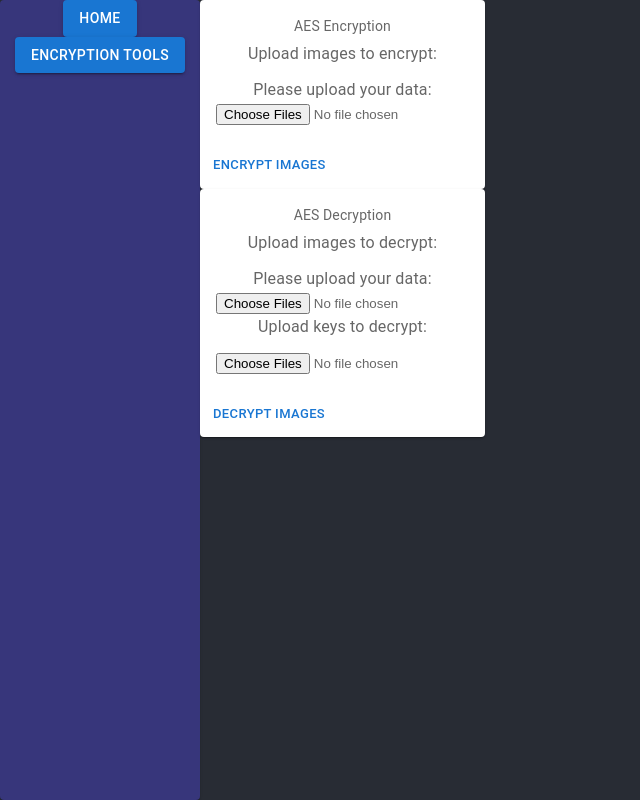
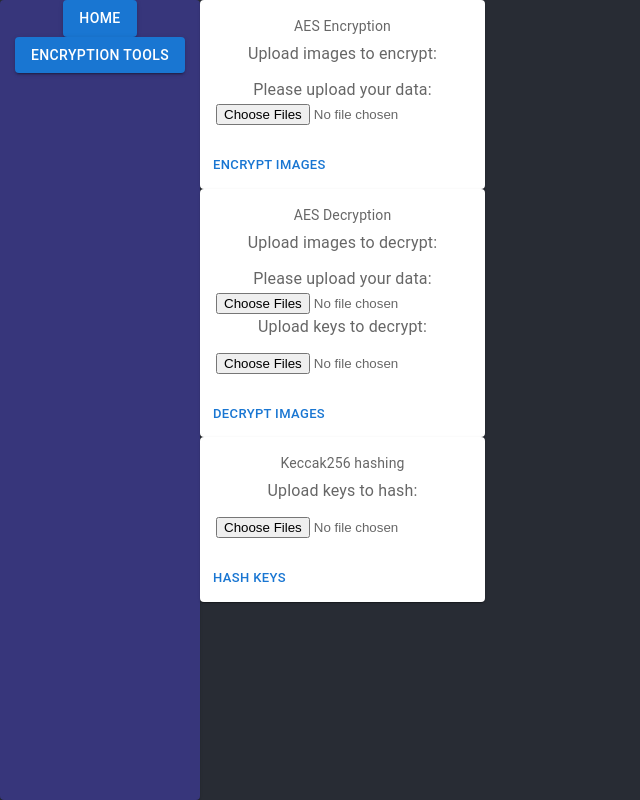
Before and after one commit to vbaraku/Dissertation, a React (Create React App) app: page /tools in a window 1280 px wide. Shown: the whole page, without its empty margins (0-640 px from the left). Built offline with nearby package versions, Linux system fonts and the light colour scheme.

Commit message:
added hashing keccak256

```diff
--- a/src/EncryptionTools.js
+++ b/src/EncryptionTools.js
@@ -7,6 +7,7 @@ import CardContent from "@mui/material/CardContent";
 import Button from "@mui/material/Button";
 import Typography from "@mui/material/Typography";
 import Grid from "@mui/material/Grid";
+import { ethers } from "ethers";
 
 import DialogContentText from "@mui/material/DialogContentText";
 
@@ -40,13 +41,10 @@ function EncryptionTools() {
       images.files.map(async (element) => {
         const key = new Uint8Array(16);
         window.crypto.getRandomValues(key);
-        const buffer = new Uint8Array(await element.arrayBuffer())
-        // console.log(buffer)
-        // const fileBytes = aesjs.utils.arrayBuffer.toBytes(buffer);
+        const buffer = new Uint8Array(await element.arrayBuffer());
         const ctr = new aesjs.ModeOfOperation.ctr(key);
         const encryptedFile = ctr.encrypt(buffer);
         const encryptedFileHex = aesjs.utils.hex.fromBytes(encryptedFile);
-        //console.log(encryptedFileHex);
         var keyHex = aesjs.utils.hex.fromBytes(key);
         keysArray.push(keyHex);
         encryptedFilesArray.push(encryptedFileHex);
@@ -84,8 +82,6 @@ function EncryptionTools() {
   async function decryptAES() {
     const key = await keys.files[0].text();
     let keyArray = key.split(",");
-    console.log("Key array");
-    console.log(keyArray);
     let decryptedFilesArray = new Array();
     await Promise.all(
       images.files.map(async (element, index) => {
@@ -94,17 +90,13 @@ function EncryptionTools() {
           aesjs.utils.hex.toBytes(keyArray[index])
         );
         const decryptedFile = ctr.decrypt(fileBytes);
-        console.log("DECRYPTED HEX");
-        console.log(aesjs.utils.hex.fromBytes(decryptedFile));
         decryptedFilesArray.push(decryptedFile);
       })
     );
-    alert(
-      "Files decrypted and will be downloaded."
-    );
+    alert("Files decrypted and will be downloaded.");
 
     decryptedFilesArray.forEach((hex, index) => {
-      const blob = new Blob([hex], { type: 'image/png' });
+      const blob = new Blob([hex], { type: "image/png" });
       if (window.navigator.msSaveOrOpenBlob) {
         window.navigator.msSaveBlob(blob, index);
       } else {
@@ -117,6 +109,31 @@ function EncryptionTools() {
       }
     });
     window.location.reload();
+  }
+
+  //NOTE CHANGE HASH AT VIEWDETAILS (REMOX 0X)
+  async function hash() {
+    const key = await keys.files[0].text();
+    let hashedKeys = new Array();
+    let keyArray = key.split(",");
+    keyArray.forEach((el) => {
+      const hashKey = ethers.utils.keccak256(ethers.utils.toUtf8Bytes(el));
+      hashedKeys.push(hashKey);
+    });
+    console.log(hashedKeys);
+    alert(
+      "Keys hashed and will be downloaded"
+    );
+    var element = document.createElement("a");
+    element.setAttribute(
+      "href",
+      "data:text/plain;charset=utf-8," + encodeURIComponent(hashedKeys)
+    );
+    element.setAttribute("download", "KeysHashed");
+    element.style.display = "none";
+    document.body.appendChild(element);
+    element.click();
+    document.body.removeChild(element);
   }
 
   return (
@@ -211,6 +228,33 @@ function EncryptionTools() {
                 </Button>
               </CardActions>
             </Card>
+            <Card sx={{ minWidth: 275 }}>
+              <CardContent>
+                <Typography
+                  sx={{ fontSize: 14 }}
+                  color="text.secondary"
+                  gutterBottom
+                >
+                  Keccak256 hashing
+                </Typography>
+                <Typography sx={{ mb: 1.5 }} color="text.secondary">
+                  Upload keys to hash:
+                </Typography>
+                <DialogContentText>
+                  <input
+                    type="file"
+                    multiple
+                    name="data"
+                    onChange={retrieveKeys}
+                  />
+                </DialogContentText>
+              </CardContent>
+              <CardActions>
+                <Button size="small" onClick={hash}>
+                  Hash keys
+                </Button>
+              </CardActions>
+            </Card>
           </Grid>
         </Grid>
       </div>
--- a/src/components/ViewDetails.js
+++ b/src/components/ViewDetails.js
@@ -38,7 +38,7 @@ export default function ViewDetails(props) {
 
   async function requestSample() {
     const ethAddress = await signer.getAddress();
-    const hash = await ethers.utils.keccak256(ethAddress);
+    const hash = ethers.utils.keccak256(ethAddress);
     const sig = await signer.signMessage(ethers.utils.arrayify(hash));
     const pk = ethers.utils.recoverPublicKey(
       ethers.utils.arrayify(
@@ -62,7 +62,7 @@ export default function ViewDetails(props) {
       alert("Hashed keys field cannot be empty");
     } else {
       let longString = document.getElementById("hashedKeys").value;
-      let arrayString = longString.split(",").map((el) => "0x" + el);
+      let arrayString = longString.split(",");
       try {
         const transaction = await contract.pickHashedSample(arrayString);
         await transaction.wait();
```
